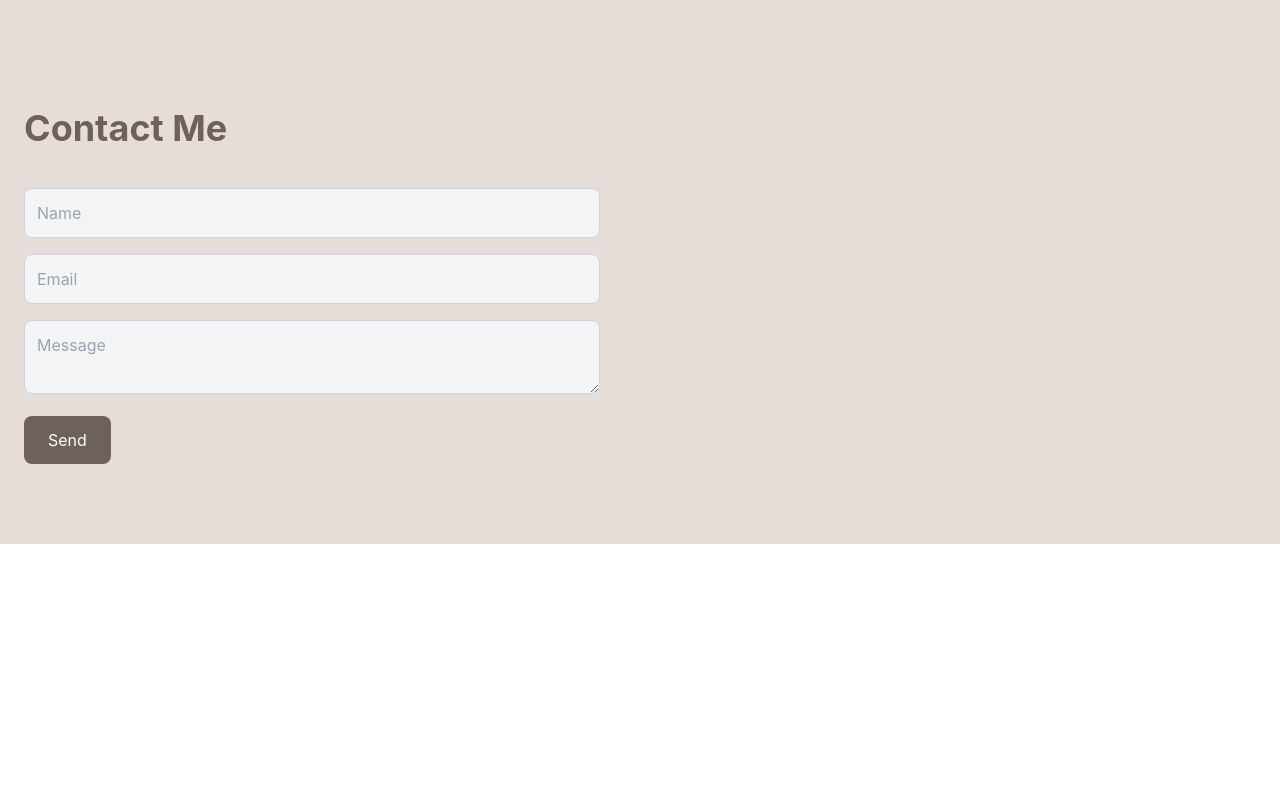
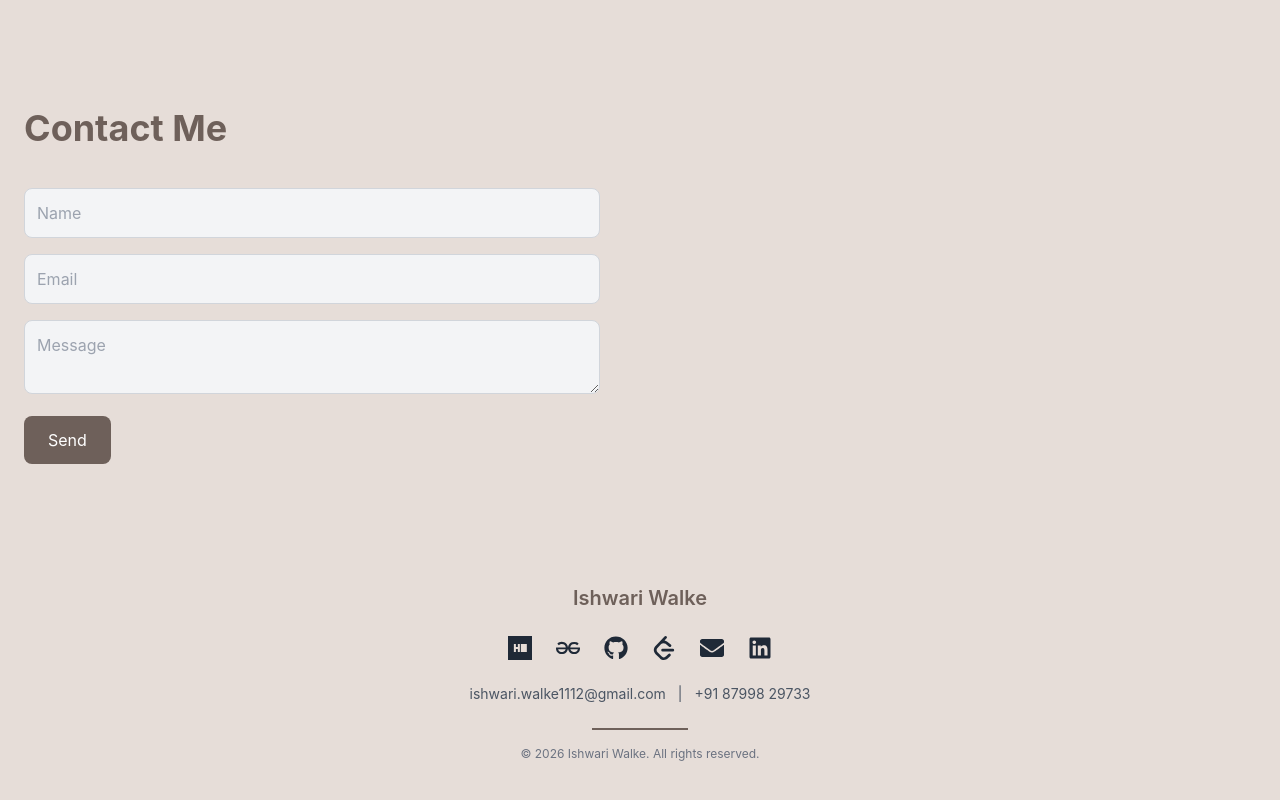
Before and after one commit to IshwariWalke/ishwari-portfolio, a React (Vite) app: page / in a window 1280 px wide. Shown: the part 6000-6800 px from the top of the page. Before the commit the page ends 6544 px from the top, so only its background shows below. Built offline with nearby package versions, Linux system fonts and the light colour scheme.

Commit message:
add footer component

```diff
--- a/src/App.jsx
+++ b/src/App.jsx
@@ -1,5 +1,5 @@
 import Navbar from "./components/Navbar";
-import Home from './sections/Home';
+import Home from './sections/About';
 import About from './sections/About';
 import Skills from './sections/Skills';
 import Projects from './sections/Projects';
@@ -8,12 +8,12 @@ import Courses from './sections/Courses';
 import Education from './sections/Education';
 import Achievements from './sections/Achievements';
 import Contact from './sections/Contact';
+import Footer from './components/Footer';
 
 export default function App() {
   return (
     <div className="bg-accent dark:bg-gray-900 text-gray-800 dark:text-gray-100">
         <Navbar />
-        <Home />
         <About />
         <Skills />
         <Projects />
@@ -22,6 +22,8 @@ export default function App() {
         <Education />
         <Achievements />
         <Contact />
+        <Footer />
     </div>
+
   )
 }
```
